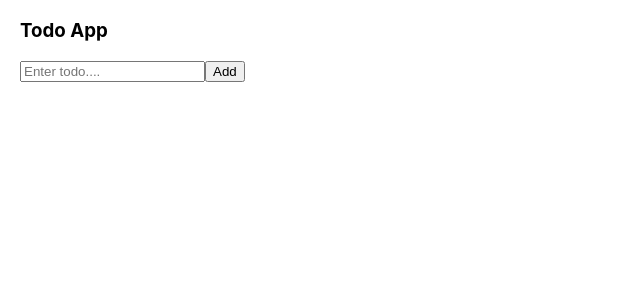
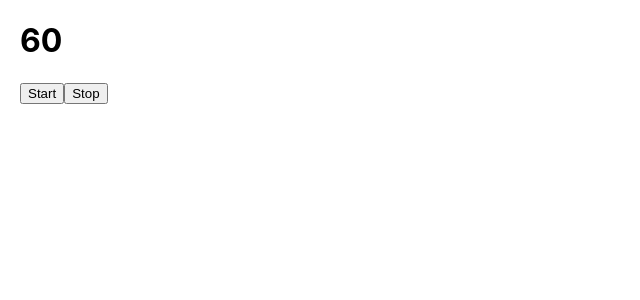
Before and after one commit to NotAfraiddd/my-test, a React (Create React App) app: page / in a window 1280 px wide. Shown: the top 300 px of the page, without its empty margins (0-640 px from the left). Built offline with nearby package versions, Linux system fonts and the light colour scheme.

Commit message:
app thoi gian khi useRef

```diff
--- a/src/App.js
+++ b/src/App.js
@@ -1,58 +1,27 @@
 import React, { useReducer, useRef, useState } from "react";
 
 function App() {
-  const [job, setJob] = useState('')
-  const [jobs, setJobs] = useState(() => {
-    const storageJobs = JSON.parse(localStorage.getItem('jobs'))
-    return storageJobs ?? [];
-  }); //storageJobs phải là null or undefined thì mới lấy phía sau
+  const [count, setCount] = useState(60)
 
-  const inputRef = useRef();
+  const timeCurrent = useRef(1);
 
-  const handleDelete = (indexValue) => {
-    const jobIndexValue = jobs.filter((job, index) => index !== indexValue)
-    // filter ra các phần tử được chứa trong mảng mà có vị trí khác so với vị trí được chọn
-
-    localStorage.setItem('jobs', JSON.stringify(jobIndexValue));
-    // lưu những giá trị phần tử ở trên vào localStorage
-
-    setJobs(jobIndexValue);
-    // setJobs lại
+  console.log(timeCurrent);
+  const handleStart = () => {
+    timeCurrent.current = setInterval(() => {
+      setCount(preCount => preCount - 1)
+    }, 1000)
+    console.log();
   }
-
-  const handleSubmit = () => {
-    setJobs(older => {
-      const newJobs = [...older, job]
-
-      const jsonJobs = JSON.stringify(newJobs)// luwu vaof localstorage
-
-      localStorage.setItem('jobs', jsonJobs)
-
-      return newJobs
-    })
-    setJob('')
-    inputRef.current.focus()
+  const handleStop = () => {
+    clearInterval(timeCurrent.current)
   }
 
   return (
     <div className="App" style={{ padding: "0 20px" }}>
-      <h3>Todo App</h3>
-      <input
-        ref={inputRef}
-        value={job}
-        placeholder="Enter todo...."
-        onChange={e => setJob(e.target.value)}
-      />
+      <h1>{count}</h1>
+      <button onClick={handleStart}>Start</button>
+      <button onClick={handleStop}>Stop</button>
 
-      <button onClick={handleSubmit}>Add</button>
-      <ul>
-        {console.log(jobs)}
-        {
-          jobs.map((item, index) => (
-            <li key={index}> {item} <span onClick={() => handleDelete(index)}>&times;</span></li>
-          ))
-        }
-      </ul>
     </div>
   );
 }
```
